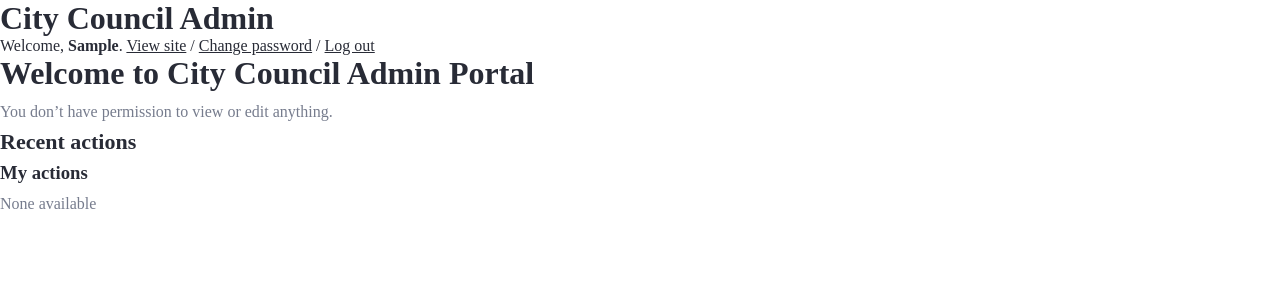
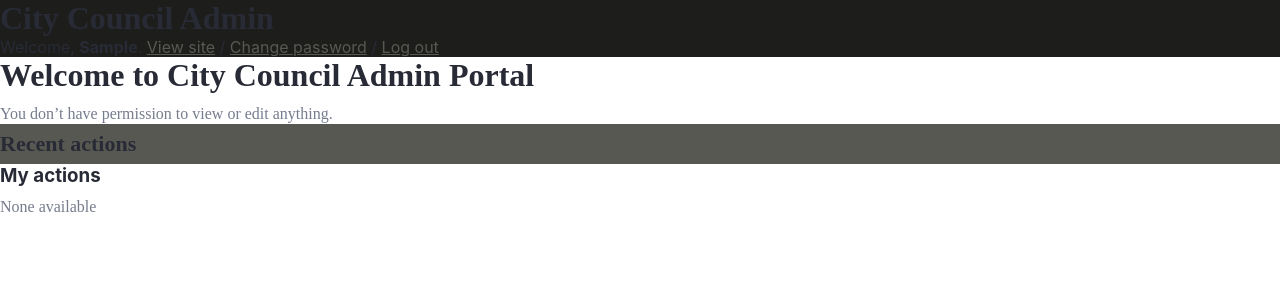
Before and after one commit to shumbaashley/city-council, a Django app: page /admin/ in a window 1280 px wide. Shown: the top 300 px of the page. Run offline with Django 3.2, Linux system fonts and the light colour scheme; the visitor is signed in with stand-in values (Sample User, id 1); data comes from the database, SQL or seed files in the repository; data that the repository does not hold is empty; style sheets or scripts are compiled from the project's sources.

Commit message:
new branding

```diff
--- a/council/templates/council/profile.html
+++ b/council/templates/council/profile.html
@@ -39,7 +39,7 @@
                   <p>{{user.email}}</p>
                   <!-- <p><i class="fa fa-twitter">jenifertweet</i></p> -->
                   <h6>
-                                    <span><i class="icon_clock_alt"></i>{% now "jS F Y H:i" %}</span>
+                                    <span><i class="icon_clock_alt"></i>{% now "H:i" %}</span>
                                     <span><i class="icon_calendar"></i>{% now "SHORT_DATE_FORMAT" %}</span>
                                     <span><i class="icon_pin_alt"></i>Zimbabwe</span>
                                 </h6>
--- a/templates/admin/base_site.html
+++ b/templates/admin/base_site.html
@@ -1,5 +1,69 @@
 {% extends "admin/base_site.html" %}
 {% load static %}
+
+{% block extrastyle %}
+<style>
+  :root {
+    --primary-color: #1d1d1b;
+    --primary-color-faded: #585853;
+    --secondary-color: #4dffba;
+  }
+
+  ::selection {
+    background: var(--secondary-color);
+    color:var(--primary-color);
+    opacity:1
+  }
+
+  ::-moz-selection {
+    background: var(--secondary-color);
+    color:var(--primary-color);
+    opacity:1
+  }
+  body {
+    font-family:
+          -apple-system,
+          BlinkMacSystemFont,
+          'Segoe UI',
+          Roboto,
+          Helvetica,
+          Arial,
+          sans-serif,
+          'Apple Color Emoji',
+          'Segoe UI Emoji',
+          'Segoe UI Symbol';
+  }
+  #header {
+    background: var(--primary-color);
+  }
+  .module h2, .module caption, .inline-group h2 {
+    background-color: var(--primary-color-faded);
+  }
+  div.breadcrumbs {
+    background: var(--primary-color-faded);
+  }
+  a:link, a:visited {
+    color: var(--primary-color-faded);
+  }
+  .selector-chosen h2 {
+    background: var(--primary-color-faded) !important;
+  }
+  .button, input[type=submit], input[type=button], .submit-row input, a.button {
+    background: var(--primary-color-faded);
+  }
+  .button.default, input[type=submit].default, .submit-row input.default {
+    background: var(--primary-color);
+  }
+  .button:active, input[type=submit]:active, input[type=button]:active, .button:focus, input[type=submit]:focus, input[type=button]:focus, .button:hover, input[type=submit]:hover, input[type=button]:hover {
+    background: var(--primary-color-faded);
+    opacity: 0.8;
+  }
+  .button.default:active, input[type=submit].default:active, .button.default:focus, input[type=submit].default:focus, .button.default:hover, input[type=submit].default:hover {
+    background: var(--primary-color);
+    opacity: 0.8;
+  }
+</style>
+{% endblock %}
 
 {% block branding %}
 <!-- <img src="{% static 'council/img/favicon.jpg' %}" alt="logo"> -->
```
